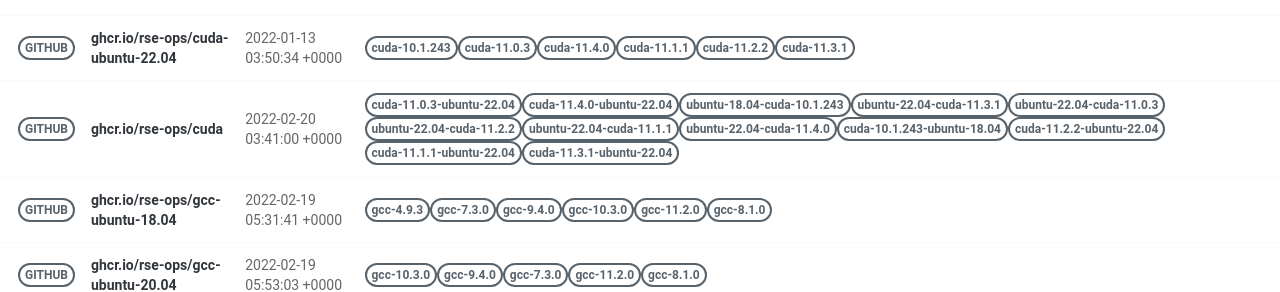
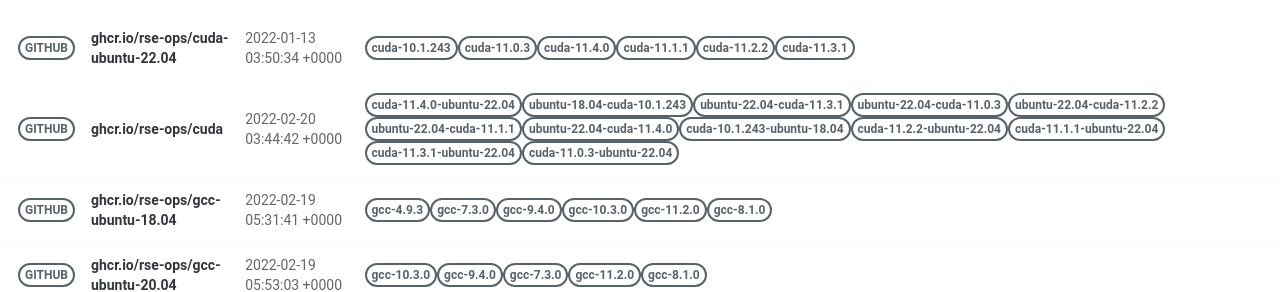
Before and after one commit to rse-ops/docker-images, a Jekyll site: the page built from pages/index.md, in a window 1280 px wide. Shown: the part 414-706 px from the top of the page. Built offline with Jekyll 4.4.1, drawn with Linux system fonts in a browser that asks for light colours; nearby versions of some CDN libraries; part of the change alters nothing that is shown.

Commit message:
Automated push to update library 2022-02-20

```diff
--- a/_library/ghcr.io-rse-ops-cuda.md
+++ b/_library/ghcr.io-rse-ops-cuda.md
@@ -1,14 +1,11 @@
 ---
 layout: container
 name: ghcr.io/rse-ops/cuda
-updated_at: 2022-02-20 03:41:00.790569
+updated_at: 2022-02-20 03:44:42.540595
 
 
 container_url: https://github.com/orgs/rse-ops/packages/container/package/cuda
 versions:
- - tag: cuda-11.0.3-ubuntu-22.04
-   dockerfile: https://github.com/rse-ops/docker-images/blob/main/ubuntu/cuda/Dockerfile
-   manifest: https://crane.ggcr.dev/manifest/ghcr.io/rse-ops/cuda:cuda-11.0.3-ubuntu-22.04
  - tag: cuda-11.4.0-ubuntu-22.04
    dockerfile: https://github.com/rse-ops/docker-images/blob/main/ubuntu/cuda/Dockerfile
    manifest: https://crane.ggcr.dev/manifest/ghcr.io/rse-ops/cuda:cuda-11.4.0-ubuntu-22.04
@@ -42,5 +39,8 @@ versions:
  - tag: cuda-11.3.1-ubuntu-22.04
    dockerfile: https://github.com/rse-ops/docker-images/blob/main/ubuntu/cuda/Dockerfile
    manifest: https://crane.ggcr.dev/manifest/ghcr.io/rse-ops/cuda:cuda-11.3.1-ubuntu-22.04
+ - tag: cuda-11.0.3-ubuntu-22.04
+   dockerfile: https://github.com/rse-ops/docker-images/blob/main/ubuntu/cuda/Dockerfile
+   manifest: https://crane.ggcr.dev/manifest/ghcr.io/rse-ops/cuda:cuda-11.0.3-ubuntu-22.04
 
 ---
```
